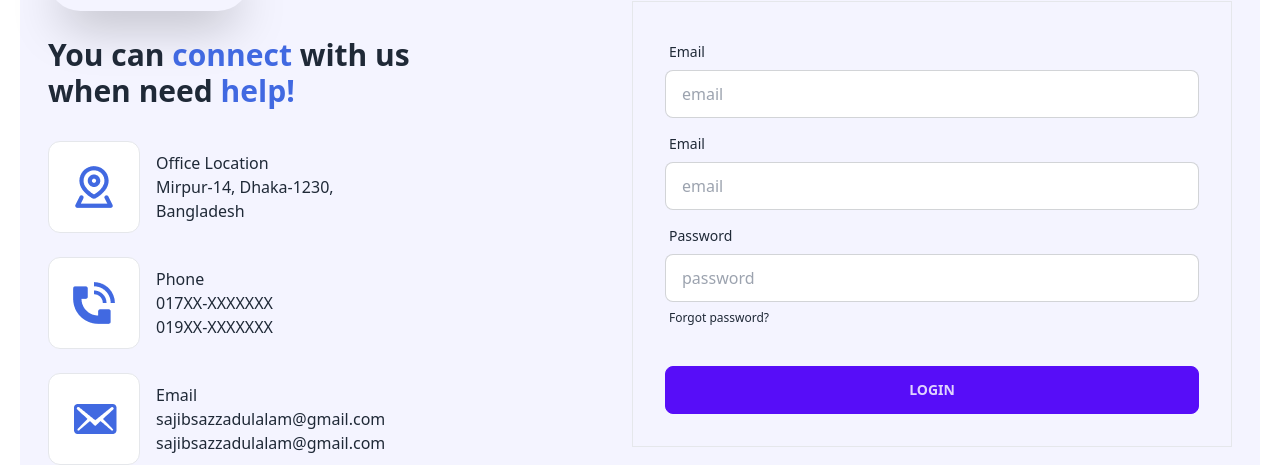
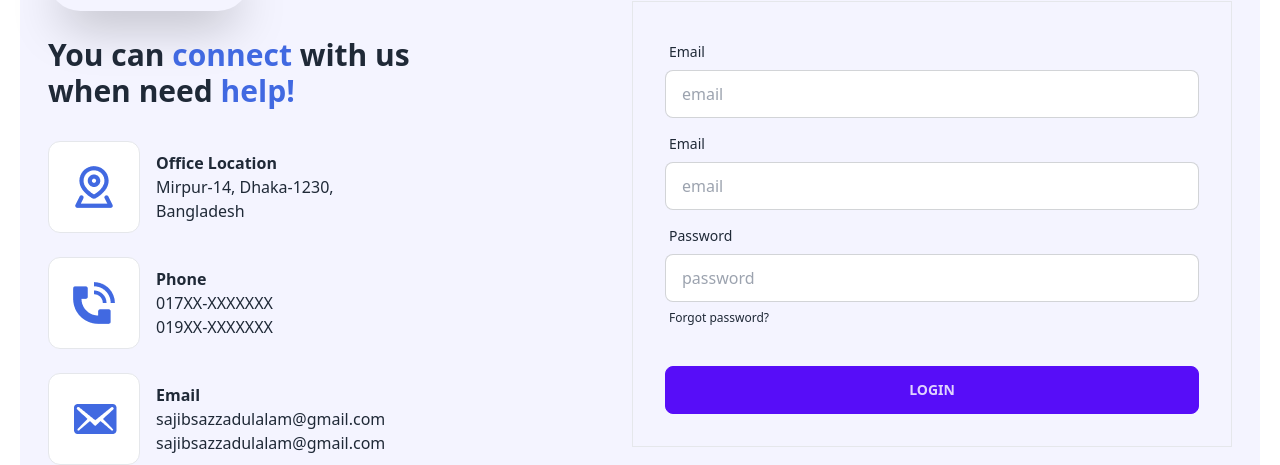
Before and after one commit to MahmudulMahi/-company-website, a React (Vite) app: page / in a window 1280 px wide. Shown: the part 2795-3260 px from the top of the page. Built offline with nearby package versions, Linux system fonts and the light colour scheme.

Commit message:
create contact section

```diff
--- a/src/components/Layouts/contact/Contact.jsx
+++ b/src/components/Layouts/contact/Contact.jsx
@@ -20,7 +20,7 @@ const Contact = () => {
                 <img src={icon1} alt="" />
               </div>
               <div >
-                <p className=''>Office Location</p>
+                <p className='font-semibold'>Office Location</p>
                 <p>Mirpur-14, Dhaka-1230, </p>
                 <p>Bangladesh</p>
               </div>
@@ -30,7 +30,7 @@ const Contact = () => {
                 <img src={icon2} alt="" />
               </div>
               <div>
-                <p>Phone</p>
+                <p className='font-semibold'>Phone</p>
                 <p>017XX-XXXXXXX</p>
                 <p>019XX-XXXXXXX</p>
               </div>
@@ -40,7 +40,7 @@ const Contact = () => {
                 <img src={icon3} alt="" />
               </div>
               <div>
-                <p>Email</p>
+                <p className='font-semibold'>Email</p>
                 <p>sajibsazzadulalam@gmail.com </p>
                 <p>sajibsazzadulalam@gmail.com</p>
               </div>
```
